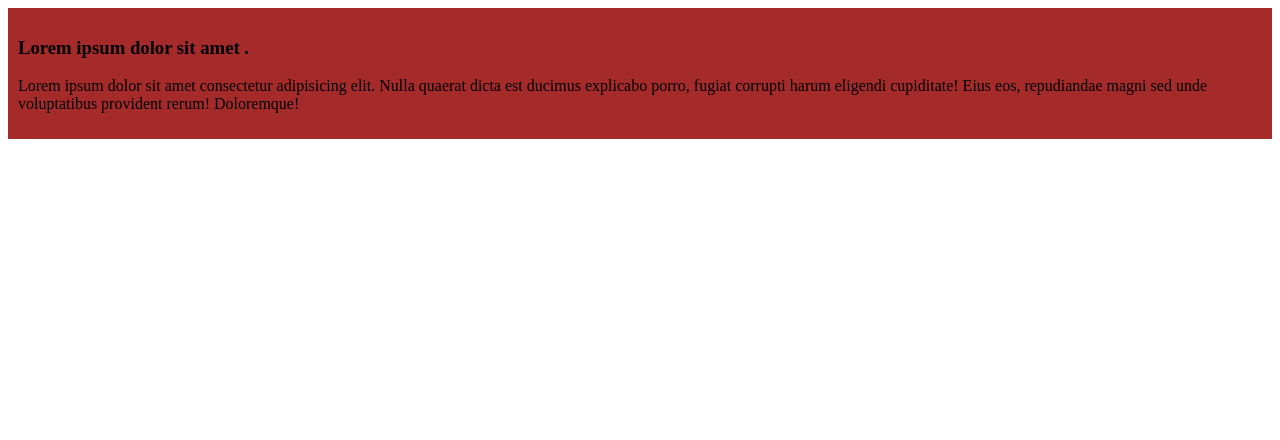
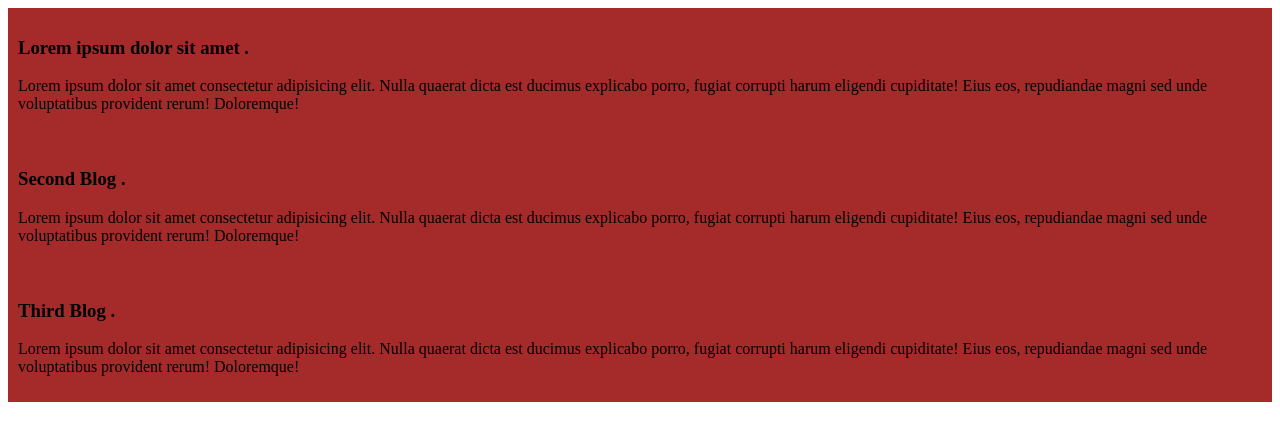
Before and after one commit to MD-Rayhan-kabir/my-first-website, a plain HTML site: page index.html in a window 1280 px wide. Drawn offline with Linux system fonts and the light colour scheme.

Commit message:
added the second and the third blog

```diff
--- a/index.html
+++ b/index.html
@@ -12,5 +12,18 @@
         <P>Lorem ipsum dolor sit amet consectetur adipisicing elit. Nulla quaerat dicta est ducimus explicabo porro, fugiat corrupti harum eligendi cupiditate! Eius eos, repudiandae magni sed unde voluptatibus provident rerum! Doloremque!</P>
 
     </div>
+
+
+    <div>
+        <h3> Second Blog .</h3>
+        <P>Lorem ipsum dolor sit amet consectetur adipisicing elit. Nulla quaerat dicta est ducimus explicabo porro, fugiat corrupti harum eligendi cupiditate! Eius eos, repudiandae magni sed unde voluptatibus provident rerum! Doloremque!</P>
+
+    </div>
+    <div>
+        <h3> Third Blog .</h3>
+        <P>Lorem ipsum dolor sit amet consectetur adipisicing elit. Nulla quaerat dicta est ducimus explicabo porro, fugiat corrupti harum eligendi cupiditate! Eius eos, repudiandae magni sed unde voluptatibus provident rerum! Doloremque!</P>
+
+    </div>
+
 </body>
 </html>
```
